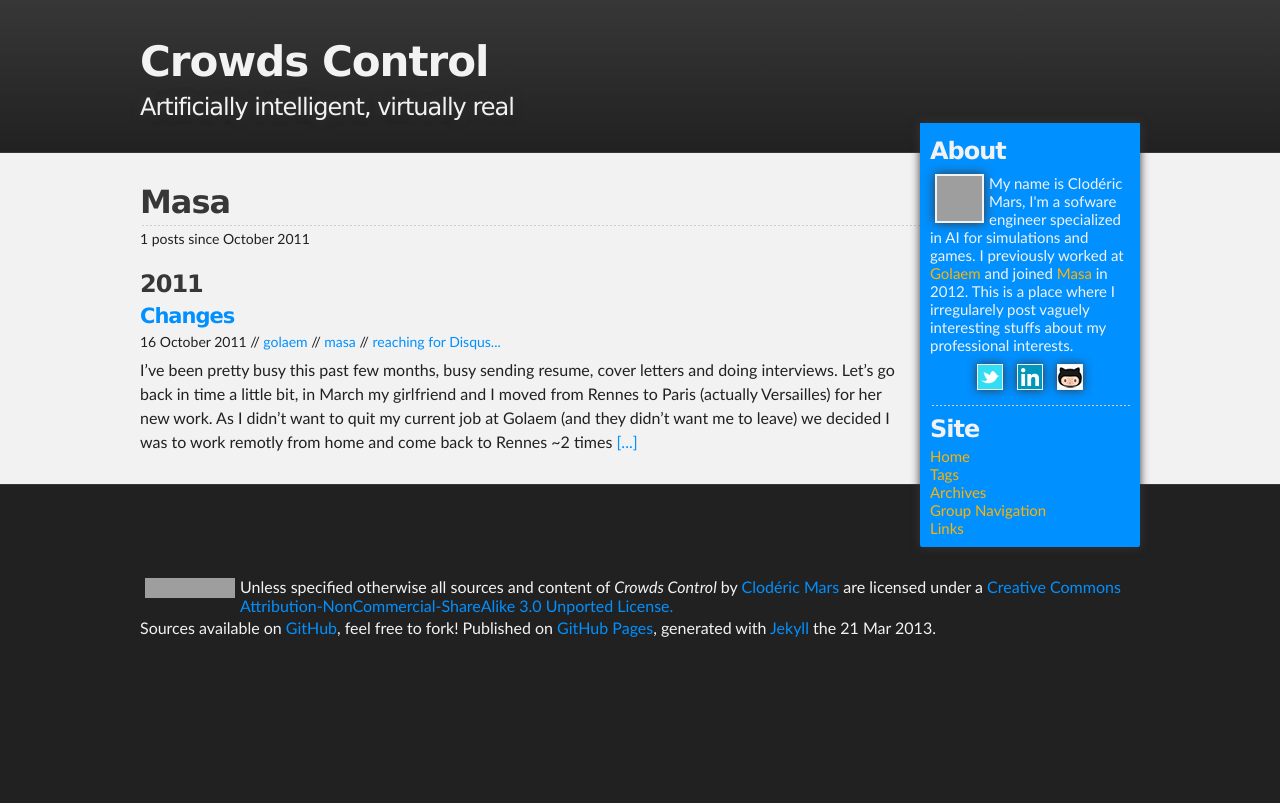
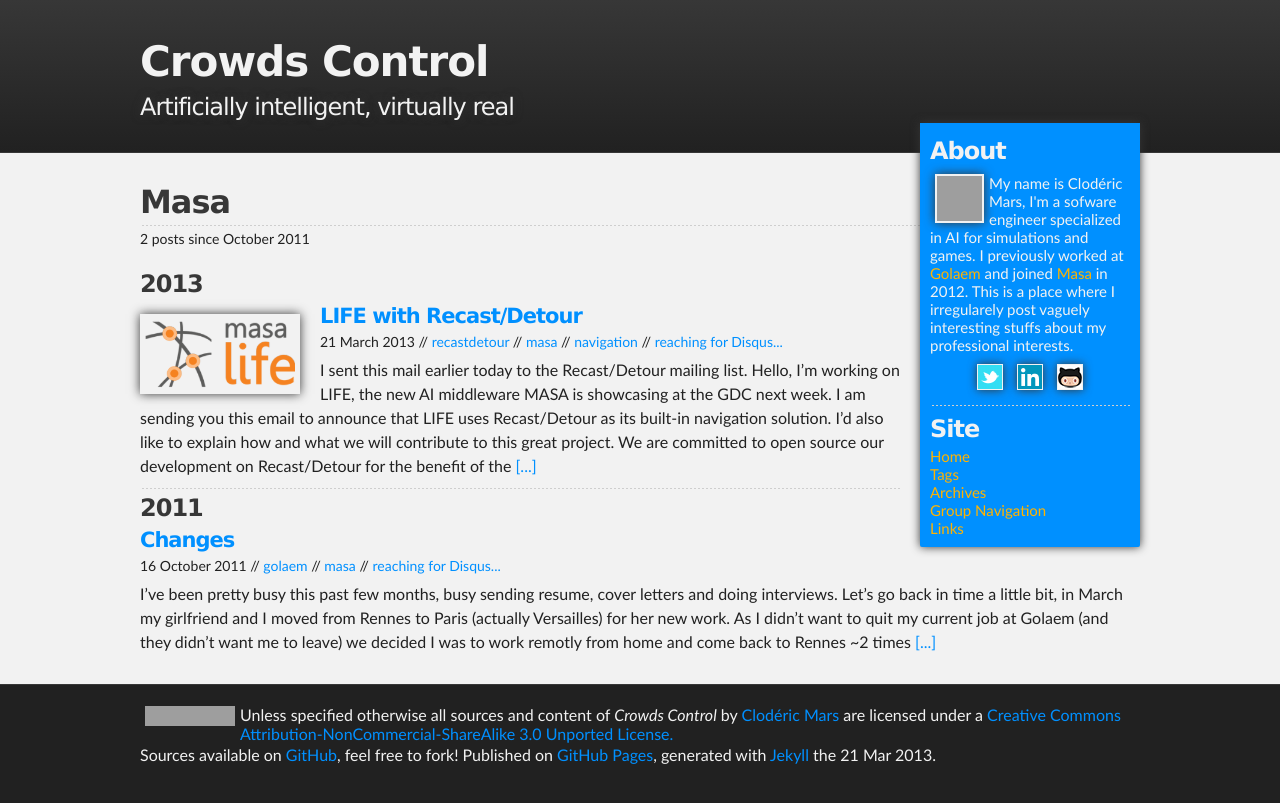
Before and after one commit to cloderic/www, a Jekyll site: the page built from tags/masa/index.markdown, in a window 1280 px wide. Shown: the top 803 px of the page. Built offline with Jekyll 4.4.1, drawn with Linux system fonts in a browser that asks for light colours; comment, search, counter and statistics services are not loaded; grey boxes are pictures that could not be loaded.

Commit message:
New post: Recast/Detour in LIFE

```diff
--- /dev/null
+++ b/_posts/2013-03-21-recast-detour-in-masa-life.markdown
@@ -0,0 +1,29 @@
+---
+layout: post
+title: "LIFE with Recast/Detour"
+img: "/images/posts/2013/masa-life-logo.png"
+tags:
+ - recastdetour
+ - masa
+ - navigation
+---
+
+I sent this mail earlier today to the Recast/Detour [mailing list](mailto:recastnavigation@googlegroups.com).
+
+>Hello,
+>
+>I'm working on [LIFE](http://www.masalife.net), the new AI middleware MASA is showcasing at the GDC next week. I am sending you this email to announce that LIFE uses Recast/Detour as its built-in navigation solution. I’d also like to explain how and what we will contribute to this great project. We are committed to open source our development on Recast/Detour for the benefit of the community.
+>
+>LIFE aims at providing a solution for behavior authoring and execution for games and simulations alike. It provides a 3D sandbox where behavior designers can preview, test and debug their work, hence our need for navigation. We ruled out rebuilding a system from scratch, something we had experience doing, and decided to integrate Recast/Detour, thus benefitting from the lean and robust (and, to be honest, awesome) software Mikko and all the contributors have built.
+>
+>Recast/Detour offers two mature features: navigation mesh generation and queries. but beyond that, we needed a full-fledged reactive navigation solution to make our little simulated autonomous pals able to gracefully move around, aware of their neighbors and environment. We are building this system from the existing DetourCrowd and will release it publicly in the next months as a part of Recast/Detour and under the same permissive licence.
+>
+>Our first goal is to provide a versatile framework for navigation behaviors thus allowing developers and scientists to develop, test and use their algorithms. We plan to include well-tested and efficient behaviors for path following, collision avoidance and group navigation. We hope these new features will benefit to the whole community and also help it grow.
+>
+>We are looking forward for your comments and questions. Stay tuned for the upcoming release!
+>
+>Thanks again to Mikko and the other contributors for making such a great piece of software.
+
+*PS.* I'll be at the GDC next week, both at conference (including the AI summit) and at the exhibition on [booth #1936](http://www.masagroup.net/news-resources/events/events/gdc-games-developer-conference/) with colleagues to present what we've been working on for 1 year: MASA LIFE. I hope you'll be many to come have a look!
+
+*PPS.* On the booth, you'll be able to play a small top-down tank shooter we've developed using LIFE for AI, it's awesomely fun!
--- a/tags/index.markdown
+++ b/tags/index.markdown
@@ -15,5 +15,6 @@
 - [Masa ({{ site.tags.masa | size }} posts)](/tags/masa)
 - [Navigation ({{ site.tags.navigation | size }} posts)](/tags/navigation)
 - [Papers ({{ site.tags.paper | size }} posts)](/tags/paper)
+- [Recast/Detour ({{ site.tags.recastdetour | size }} posts)](/tags/recastdetour)
 - [Site Updates ({{ site.tags.site_update | size }} posts)](/tags/site_update)
 - [WebGL ({{ site.tags.webgl | size }} posts)](/tags/webgl)
```
Also changed, not shown: tags/recastdetour/index.markdown (added, +7 -0 lines), images/posts/2013/masa-life-logo.png (added).
